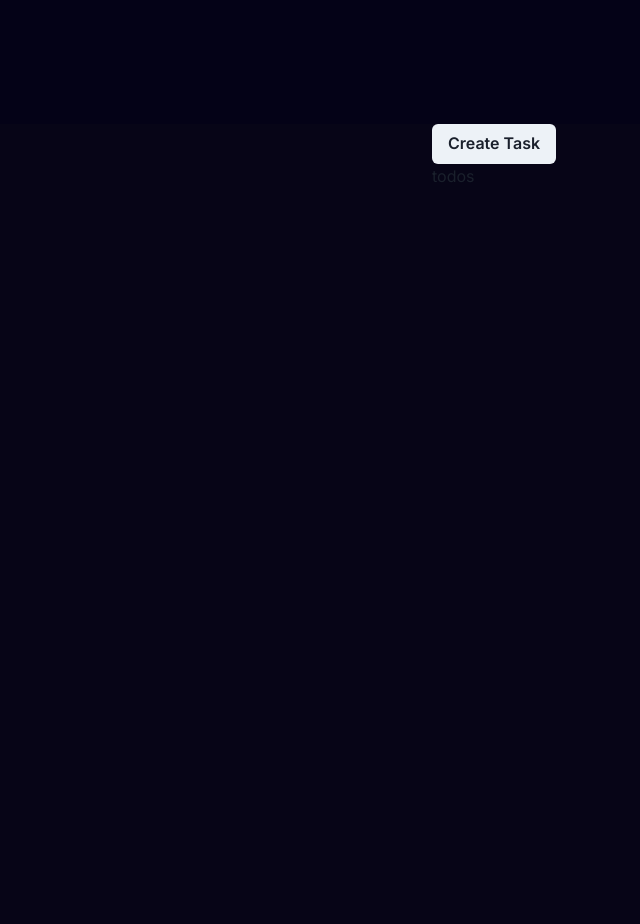
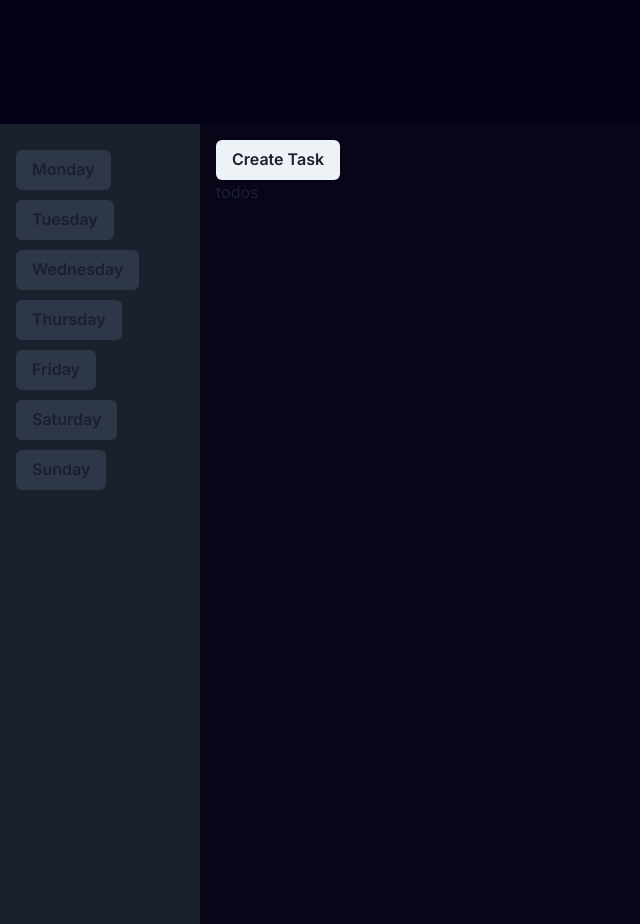
Before and after one commit to AlanLuna-00/Next-ToDo-Ts, a Next.js app: page / in a window 1280 px wide. Shown: the part 700-1624 px from the top of the page, without its empty margins (0-640 px from the left). Before the commit the page ends 888 px from the top, so only its background shows below. Built offline with nearby package versions, Linux system fonts and the light colour scheme.

Commit message:
change to redux WTF

```diff
--- a/src/components/Home.tsx
+++ b/src/components/Home.tsx
@@ -1,11 +1,22 @@
-"use client"
-import React from "react";
-import { Button, Container } from "@chakra-ui/react";
+"use client";
+import React, { useState } from "react";
+import { Box, Button, Flex, Container } from "@chakra-ui/react";
 import CreateTaskModal from "@/components/CreateTaskModal";
-import ShowTodos from './ShowTodo';
+import ShowTodos from "./ShowTodo";
+import { Task } from "@/redux/taskReducer";
 
 const Home = () => {
-  const [isModalOpen, setIsModalOpen] = React.useState(false);
+  const days = [
+    "Monday",
+    "Tuesday",
+    "Wednesday",
+    "Thursday",
+    "Friday",
+    "Saturday",
+    "Sunday",
+  ];
+  const [isModalOpen, setIsModalOpen] = useState(false);
+  const [selectedDay, setSelectedDay] = useState("");
 
   const handleOpenModal = () => {
     setIsModalOpen(true);
@@ -15,13 +26,33 @@ const Home = () => {
     setIsModalOpen(false);
   };
 
+  const handleDayClick = (day: string) => {
+    setSelectedDay(day);
+  };
+
   return (
-    <Container maxW="md" id="tasks">
-      <Button onClick={handleOpenModal}>Create Task
-        <CreateTaskModal isOpen={isModalOpen} onClose={handleCloseModal} />
-        </Button>
-        <ShowTodos />
-    </Container>
+    <div className="taskContainer" id="tasks">
+      <Flex>
+        <Box bg="gray.800" h="100vh" w="200px" p="4">
+          {days.map((day) => (
+            <Button
+              key={day}
+              onClick={() => handleDayClick(day)}
+              backgroundColor={selectedDay === day ? "gray.100" : "gray.700"}
+              variant="ghost"
+              marginTop="10px"
+            >
+              {day}
+            </Button>
+          ))}
+        </Box>
+        <Box flex="1" p="4">
+          <Button onClick={handleOpenModal}>Create Task</Button>
+          <CreateTaskModal isOpen={isModalOpen} onClose={handleCloseModal} />
+          <ShowTodos selectedDay={selectedDay} />
+        </Box>
+      </Flex>
+    </div>
   );
 };
 
```
